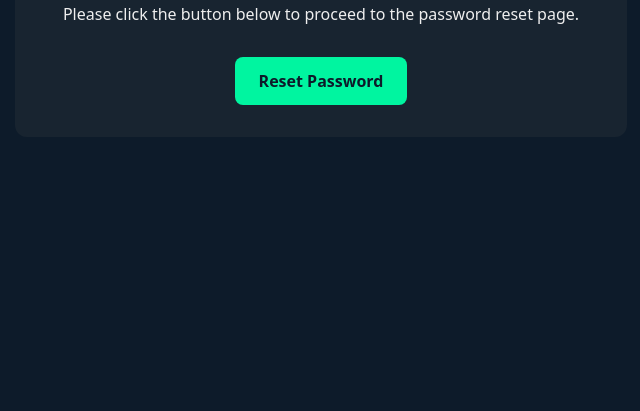
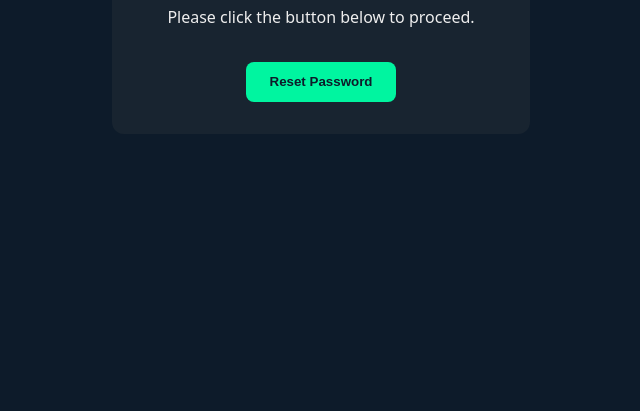
Before and after one commit to zouhirdev/matico_redirect, a plain HTML site: page confirm-reset.html in a window 1280 px wide. Shown: the part 389-800 px from the top of the page, without its empty margins (319-959 px from the left). Drawn offline with Linux system fonts and the light colour scheme.

Commit message:
Update confirm-reset.html

```diff
--- a/confirm-reset.html
+++ b/confirm-reset.html
@@ -6,21 +6,87 @@
   <style>
     body { font-family: system-ui, sans-serif; display: grid; place-content: center; text-align: center; height: 100vh; margin: 0; background: #0D1B2A; color: #eee; }
     .card { background: #182430; padding: 2rem 3rem; border-radius: 12px; }
-    a { display: inline-block; padding: 0.8rem 1.5rem; background: #00F5A0; color: #0D1B2A; text-decoration: none; font-weight: bold; border-radius: 8px; margin-top: 1rem; }
+    #message { min-height: 1.5rem; }
+
+    /* The real button that the user will see and click */
+    #real-button {
+      display: inline-block;
+      padding: 0.8rem 1.5rem;
+      background: #00F5A0;
+      color: #0D1B2A;
+      text-decoration: none;
+      font-weight: bold;
+      border-radius: 8px;
+      margin-top: 1rem;
+      cursor: pointer;
+      border: none;
+    }
+
+    /* Initially disable the button */
+    #real-button:disabled {
+      opacity: 0.5;
+      cursor: not-allowed;
+    }
+
+    /* The trap button for bots. It's in the DOM but not visible on screen. */
+    #trap-button {
+      position: absolute;
+      left: -9999px; /* Move it far off-screen */
+      top: -9999px;
+    }
   </style>
 </head>
 <body>
   <div class="card">
     <h1>Confirm Your Action</h1>
-    <p>Please click the button below to proceed to the password reset page.</p>
-    <a href="#" id="confirm-link">Reset Password</a>
+    <p id="message">Please wait a moment...</p>
+
+    <!-- This is the button the user will click -->
+    <button id="real-button" disabled>Reset Password</button>
+
+    <!-- This is the honeypot button for the bot -->
+    <a href="#" id="trap-button"></a>
   </div>
 
   <script>
-    const confirmLink = document.getElementById('confirm-link');
+    const realButton = document.getElementById('real-button');
+    const trapButton = document.getElementById('trap-button');
+    const message = document.getElementById('message');
+
+    // Get the password reset token from the URL fragment (#)
     const tokenFragment = window.location.hash;
-    // Make sure this points to your ACTUAL reset page
-    confirmLink.href = `https://matico.rezemate.com/reset.html${tokenFragment}`;
+
+    // Construct the final destination URL
+    const destinationUrl = `https://matico.rezemate.com/reset.html${tokenFragment}`;
+
+    let botDetected = false;
+
+    // STEP 1: Set up the trap. If the invisible button is "clicked", it's a bot.
+    trapButton.addEventListener('click', (e) => {
+      e.preventDefault();
+      console.log('Bot detected! Disabling real button permanently.');
+      botDetected = true;
+      // Permanently disable the real button and show an error.
+      realButton.disabled = true;
+      message.textContent = 'Error: Link was invalidated by a security scanner. Please request a new link.';
+    });
+
+    // STEP 2: Wait for 1.5 seconds. This is enough time for a bot to spring the trap,
+    // but short enough that a human won't get impatient.
+    setTimeout(() => {
+      // If the bot trap has NOT been sprung, enable the button for the real user.
+      if (!botDetected) {
+        console.log('Timer finished, no bot detected. Enabling button for user.');
+        message.textContent = 'Please click the button below to proceed.';
+        realButton.disabled = false;
+
+        // When the user clicks the real button, go to the destination.
+        realButton.addEventListener('click', () => {
+          window.location.href = destinationUrl;
+        });
+      }
+    }, 1500); // 1.5 second delay
+
   </script>
 </body>
 </html>
```
